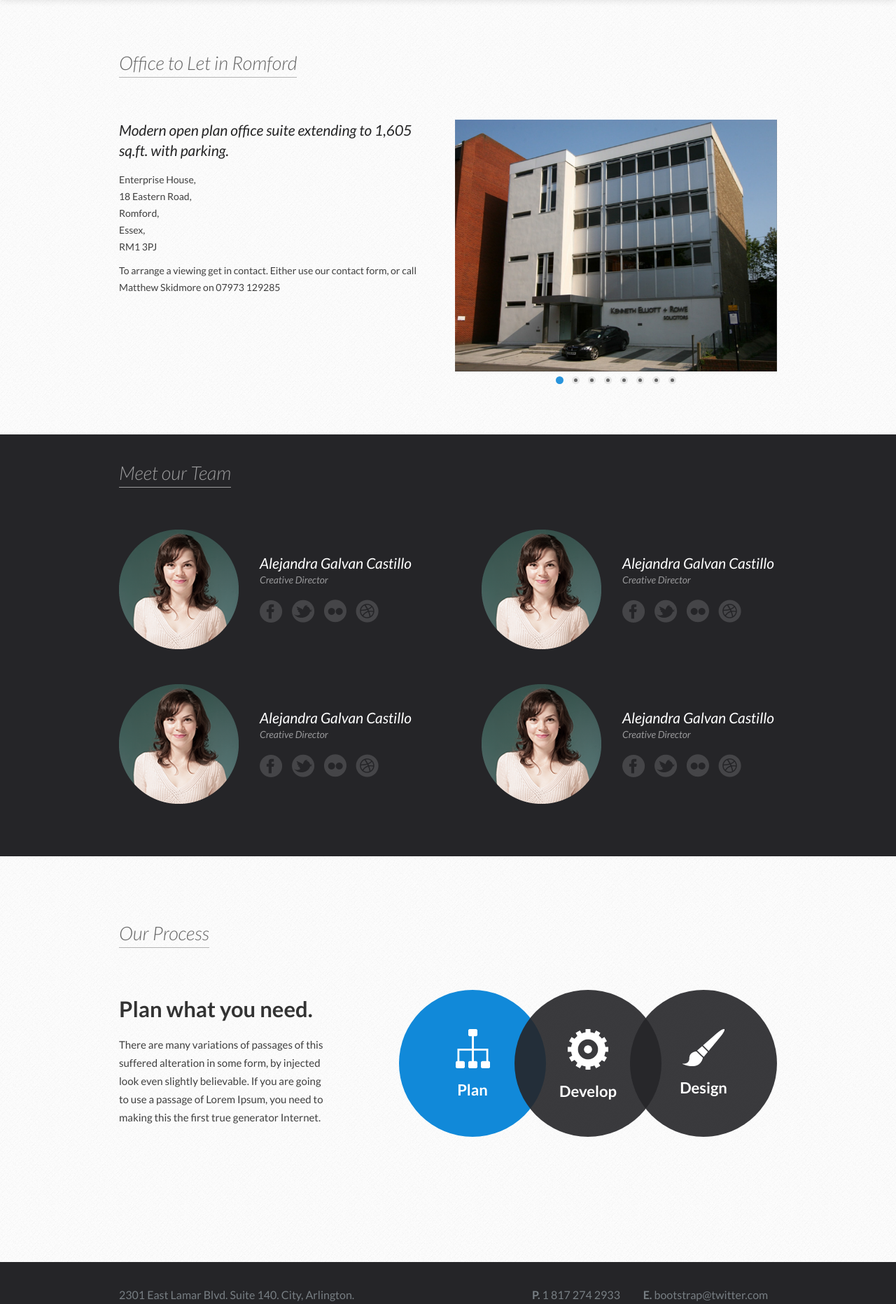
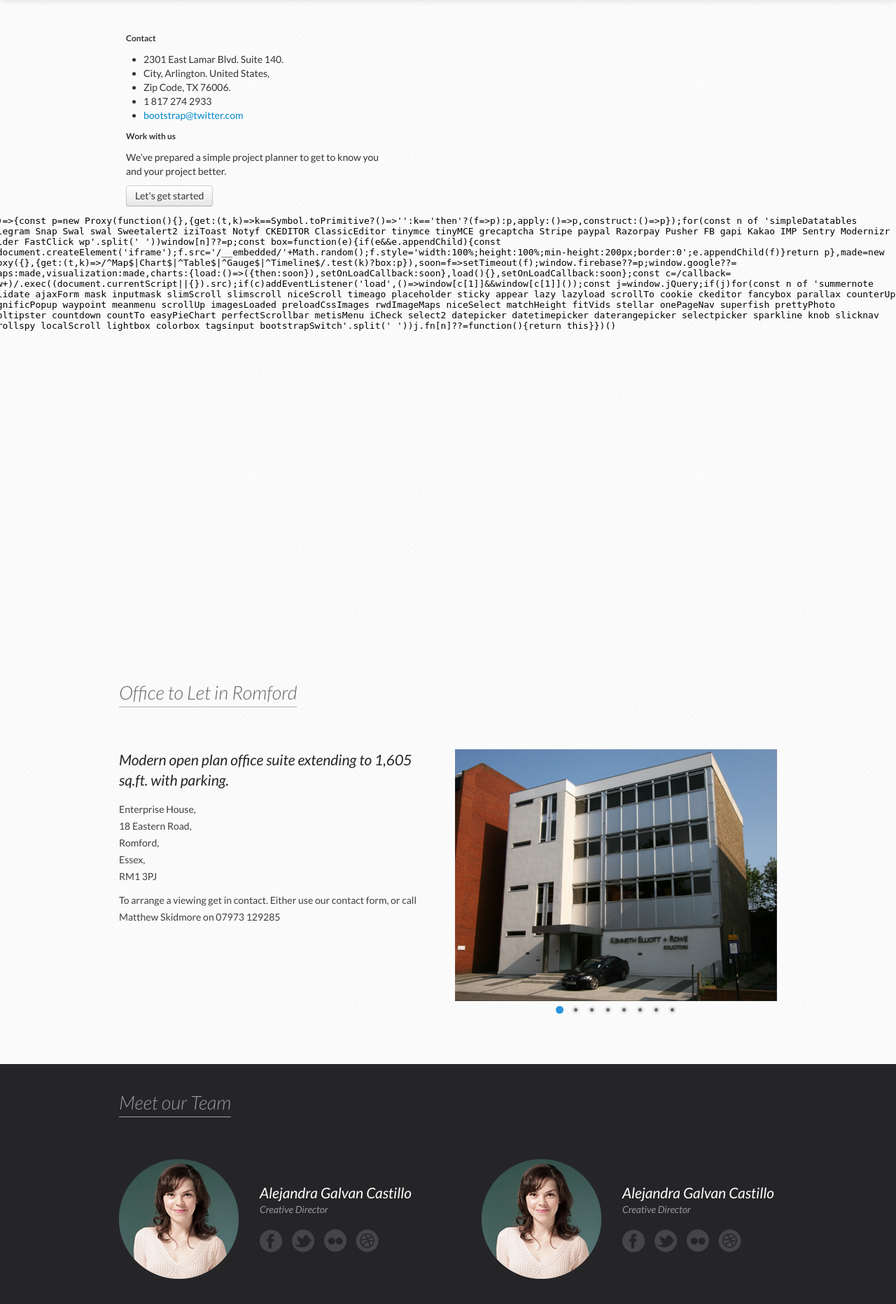
Before and after one commit to matjkd/romfordoffice, a CodeIgniter app: page / in a window 1280 px wide. Shown: the part 61-1925 px from the top of the page at 70% size. Run offline with CodeIgniter, Linux system fonts and the light colour scheme; some libraries are stand-ins or nearby versions.

Commit message:
added map

```diff
--- a/application/views/welcome_message.php
+++ b/application/views/welcome_message.php
@@ -80,6 +80,40 @@
 				</div>
 			</div>
 		</div>
+
+		 <div class="row map">
+            <div class="container">
+                <div class="span5 box_wrapp">
+                    <div class="box_cont">
+                        <div class="head">
+                            <h6>Contact</h6>
+                        </div>
+                        <ul class="street">
+                            <li>2301 East Lamar Blvd. Suite 140.</li>
+                            <li>City, Arlington. United States,</li>
+                            <li>Zip Code, TX 76006.</li>
+                            <li class="icon icontop">
+                                <span class="contacticos ico1"></span>
+                                <span class="text">1 817 274 2933</span>
+                            </li>
+                            <li class="icon">
+                                <span class="contacticos ico2"></span>
+                                <a class="text" href="#">bootstrap@twitter.com</a>
+                            </li>
+                        </ul>
+
+                        <div class="head headbottom">
+                            <h6>Work with us</h6>
+                        </div>
+                        <p>We’ve prepared a simple project planner to get to know you and your project better.</p>
+
+                        <a href="#" class="btn">Let's get started</a>
+                    </div>
+                </div>
+            </div>
+            <iframe width="100%" height="600" frameborder="0" scrolling="no" marginheight="0" marginwidth="0" src="https://maps.google.com.mx/?ie=UTF8&amp;ll=64.089157,-21.816616&amp;spn=0.045157,0.15398&amp;t=m&amp;z=13&amp;output=embed"></iframe>
+        </div>
+    </div>
 
 		<div id="aboutus">
 			<div class="container">
```
